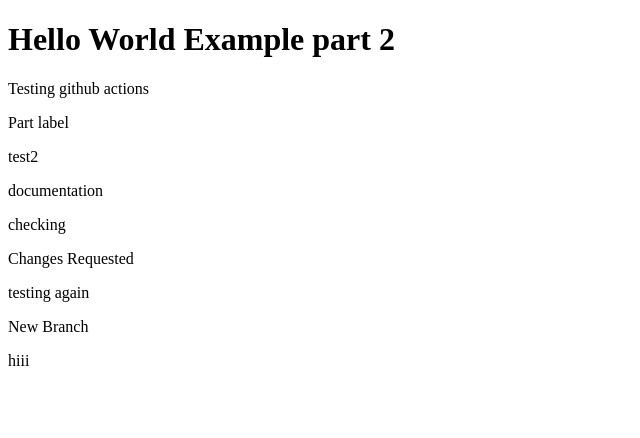
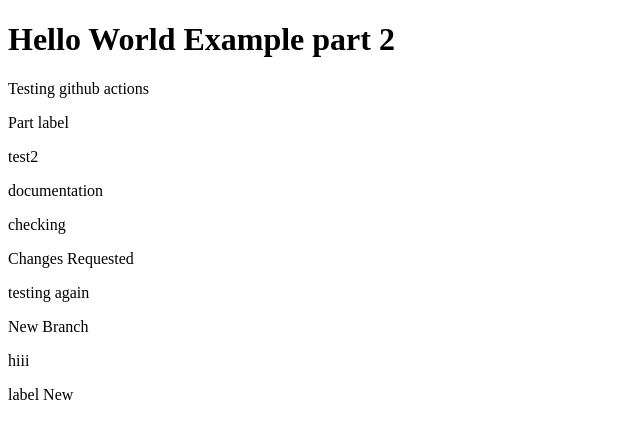
Before and after one commit to NidhiKumari0698/my-angular-project-github-actions, an Angular app: page / in a window 1280 px wide. Shown: the top 438 px of the page, without its empty margins (0-640 px from the left). Built offline with nearby package versions, Linux system fonts and the light colour scheme.

Commit message:
label 2 branch

```diff
--- a/src/app/app.component.html
+++ b/src/app/app.component.html
@@ -8,3 +8,4 @@
 <p>testing again</p>
 <p>New Branch</p>
 <p>hiii</p>
+<p>label New</p>
```
